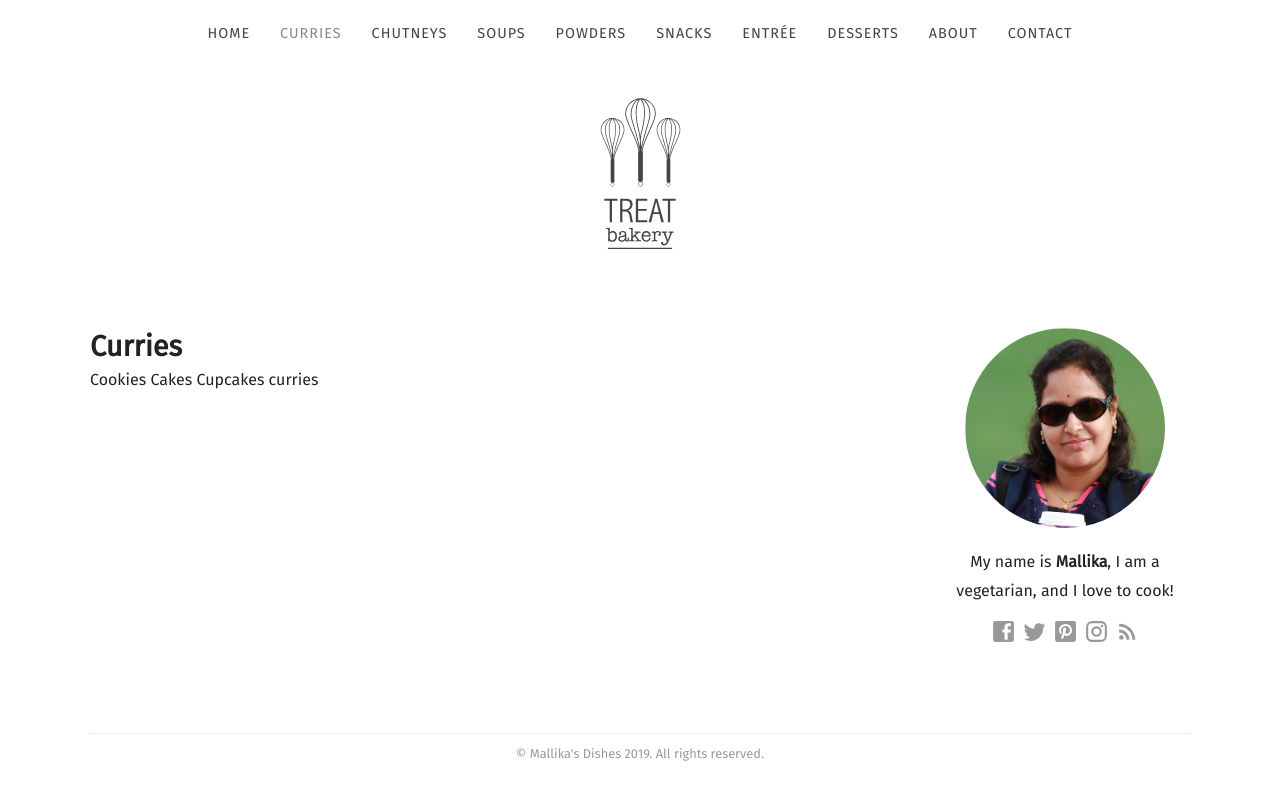
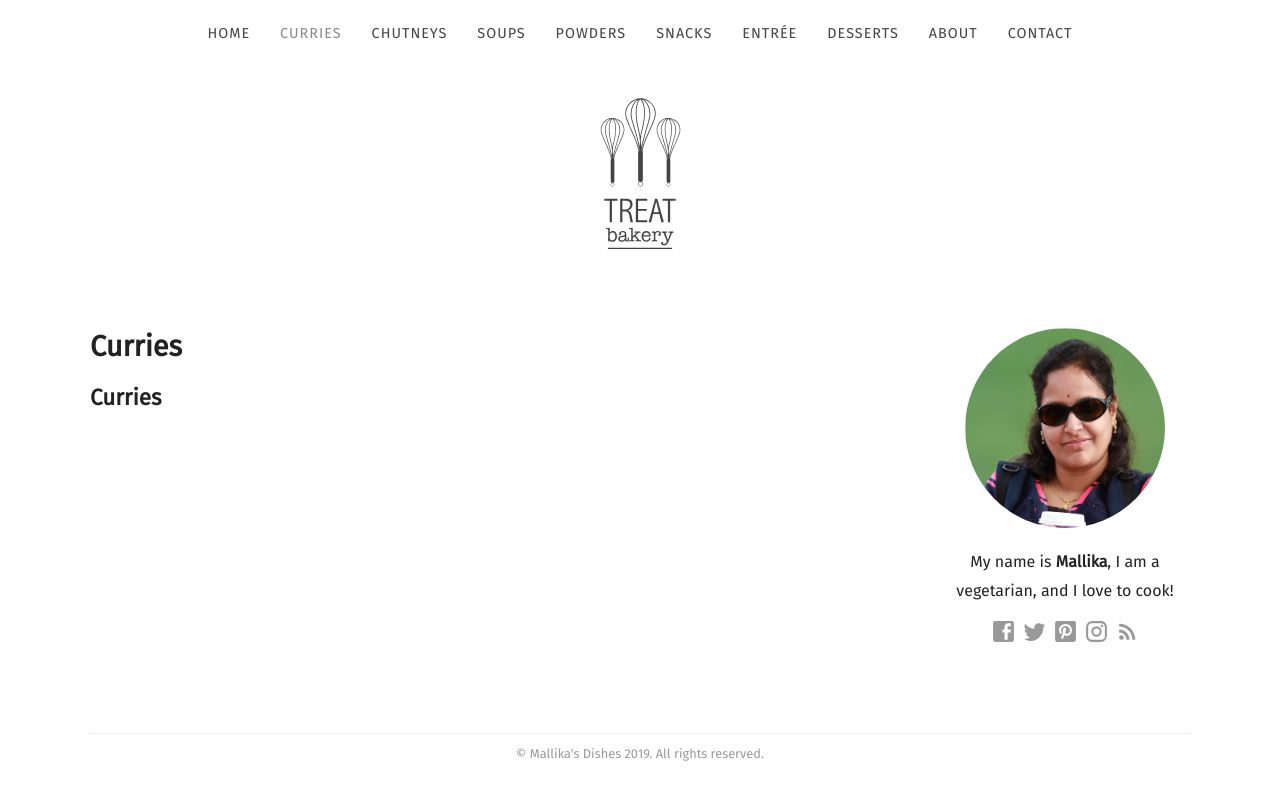
Before and after one commit to mallikasdishes/github.io, a Jekyll site: the page built from curries.html, in a window 1280 px wide. Shown: the top 800 px of the page. Built offline with Jekyll 4.4.1, drawn with Linux system fonts in a browser that asks for light colours; some web fonts are replaced.

Commit message:
Update curries.html

```diff
--- a/curries.html
+++ b/curries.html
@@ -6,11 +6,10 @@ image_view: true
 
 {% if page.image_view %}
 	{% for category in site.categories %}
-            {{ category[0] }}
-            {% if category == "curries" %}
+            {% if category[0] == "curries" %}
 		<h2>Curries</h2>
 		<div class="recipes">
-			{% for recipe in category[1] %}
+			{% for recipe in category[0] %}
 			  <a href="{{ recipe.url }}"><span>{{ recipe.title }}</span></a></br>
 			{% endfor %}
 		</div>
```
